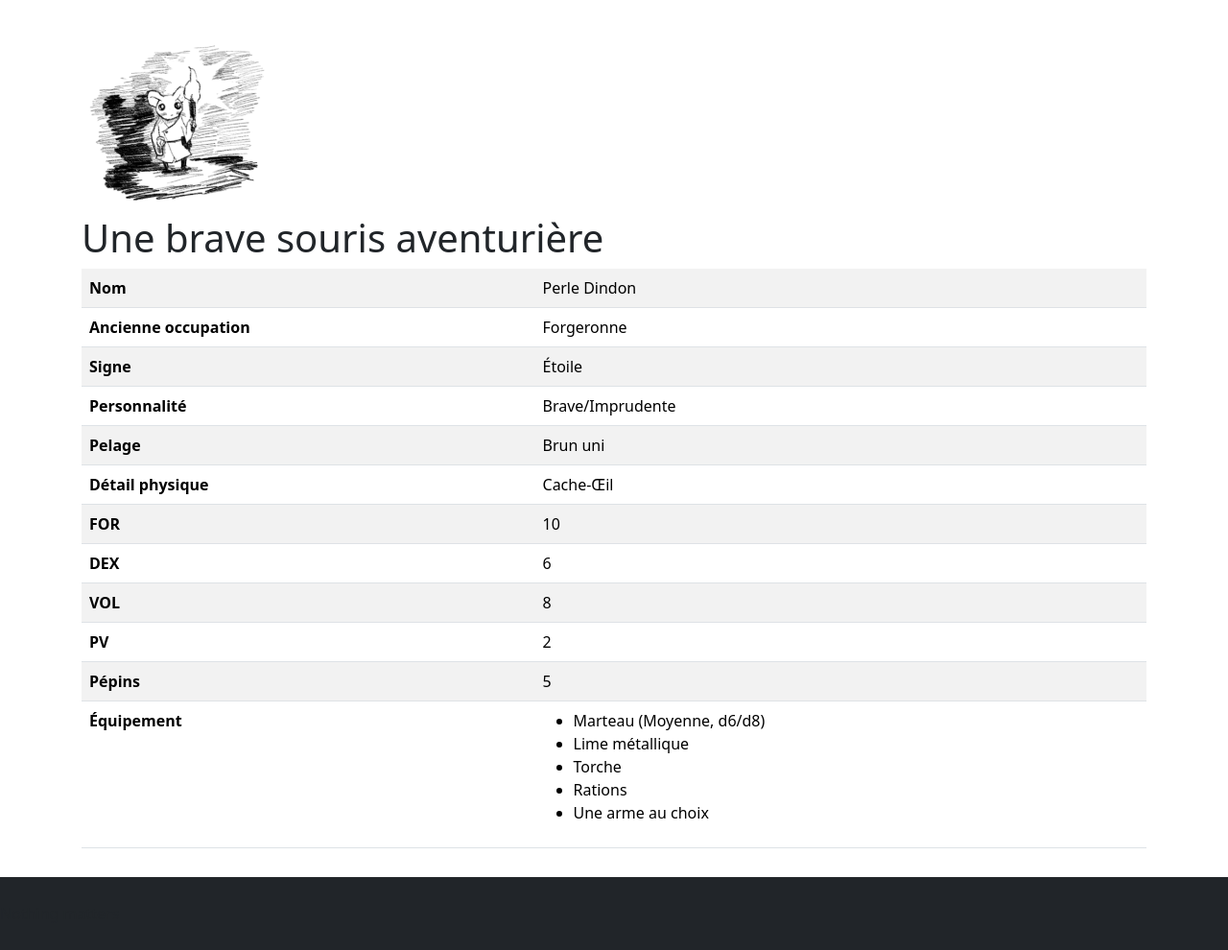
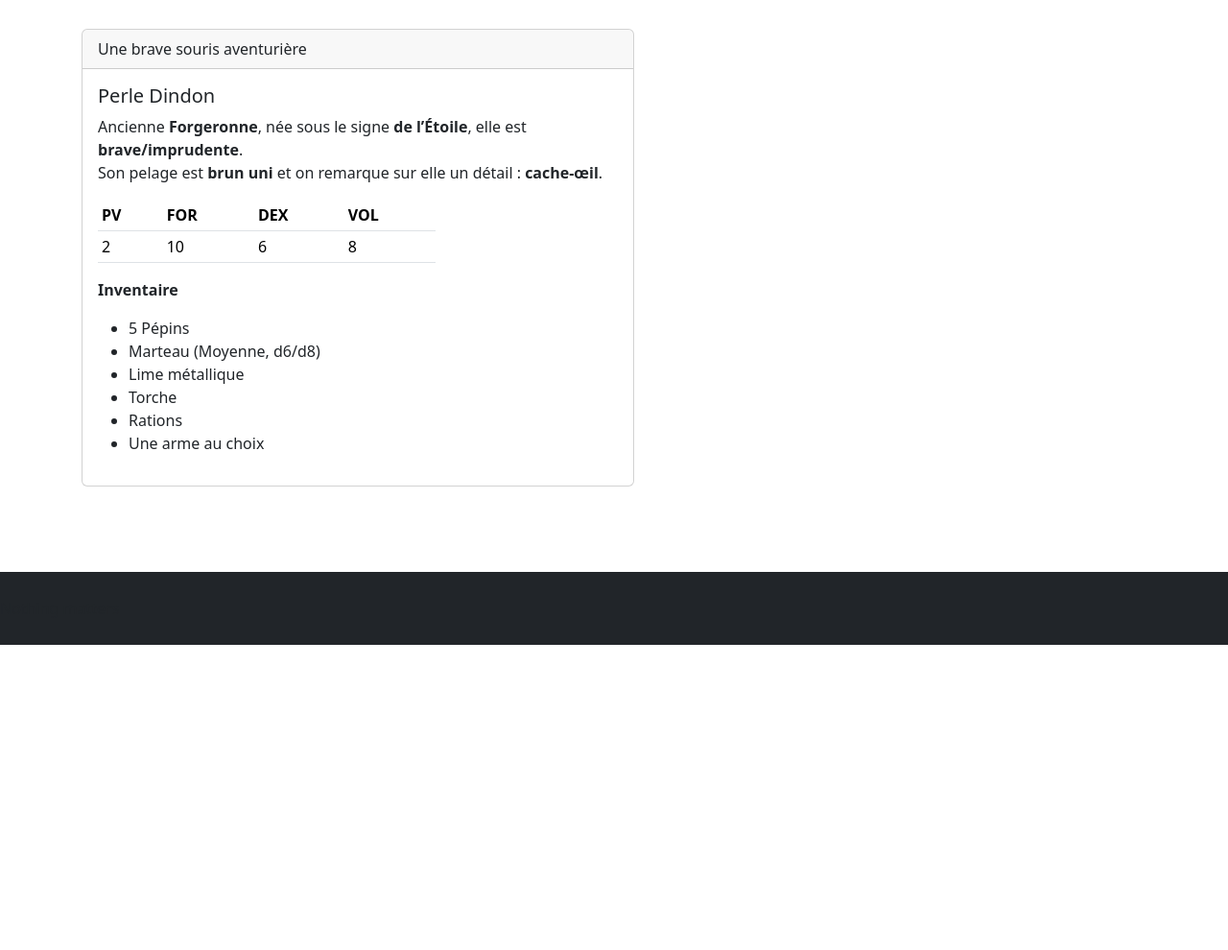
Before and after one commit to philippe-lemaire/ttrpg_tools, a Django app: a page that uses mausritter/templates/mausritter/generate_mouse_pc.html in a window 1280 px wide. Shown: the part 144-1134 px from the top of the page at 96% size. After the commit the page ends 816 px from the top, so only its background shows below. Run offline with Django 4.2, Linux system fonts and the light colour scheme.

Commit message:
new card presentation for mausritter pc

```diff
--- a/mausritter/game_logic/npc.py
+++ b/mausritter/game_logic/npc.py
@@ -126,7 +126,14 @@ last_names = [
     "Tunnelier",
     "Voltigeur",
 ]
-signs = ["Étoile", "Roue", "Gland", "Tempête", "Lune", "Mère"]
+signs = [
+    "de l’Étoile",
+    "de la Roue",
+    "du Gland",
+    "de la Tempête",
+    "de la Lune",
+    "de la Mère",
+]
 dispositions = [
     "Brave/Imprudente",
     "Travailleuse/Sans imagination",
--- a/mausritter/templates/mausritter/generate_mouse_pc.html
+++ b/mausritter/templates/mausritter/generate_mouse_pc.html
@@ -2,73 +2,51 @@
 
 
 {% block content %}
-{% load static%}
-<img src="{% static 'mausritter/npc.png' %}" alt="Une petite souris">
-
-<h1>Une brave souris aventurière</h1>
 
 
-<table class="table table-striped">
+<div class="card" style="width: 36rem;">
+  <div class="card-header">
+    Une brave souris aventurière
+
+  </div>
+  <div class="card-body">
+    <h5 class="card-title">{{pc.name}}</h5>
+    <p class="card-text">
+      Ancienne <b>{{pc.background}}</b>, née sous le signe <b>{{pc.sign}}</b>, elle est <b>{{pc.disposition|lower}}</b>.<br/>
+      Son pelage est <b>{{pc.fur|lower}}</b> et on remarque sur elle un détail : <b>{{pc.physical_trait|lower}}</b>.
+    </p>
+    <p class="card-text">
+      <table class="table table-sm table-responsive-sm" style="width: 22rem;">
+        <thead>
           <tr>
-        <td><b>Nom</b></td>
-        <td>{{pc.name}}</td>
+            <th scope="col">PV</th>
+            <th scope="col">FOR</th>
+            <th scope="col">DEX</th>
+            <th scope="col">VOL</th>
           </tr>
+        </thead>
+        <tbody>
           <tr>
-        <td><b>Ancienne occupation</b></td>
-        <td>{{pc.background}}</td>
-
-    </tr>
-    <tr>
-        <td><b>Signe</b></td>
-        <td>{{pc.sign}}</td>
-
-    </tr>
-    <tr>
-        <td><b>Personnalité</b></td>
-        <td>{{pc.disposition}}</td>
-
-    </tr>
-    <tr>
-        <td><b>Pelage</b></td>
-        <td>{{pc.fur}}</td>
-
-    </tr>
-    <tr>
-        <td><b>Détail physique</b></td>
-        <td>{{pc.physical_trait}}</td>
-
-    </tr>
-    <tr>
-        <td><b>FOR</b></td>
+            <td>{{pc.HP}}</td>
             <td>{{pc.STR}}</td>
-    </tr>
-    <tr>
-        <td><b>DEX</b></td>
             <td>{{pc.DEX}}</td>
-    </tr>
-    <tr>
-        <td><b>VOL</b></td>
             <td>{{pc.WIL}}</td>
           </tr>
-    <tr>
-        <td><b>PV</b></td>
-        <td>{{pc.HP}}</td>
-    </tr>
-    <tr>
-        <td><b>Pépins</b></td>
-        <td>{{pc.pips}}</td>
-    </tr>
-    <tr>
-        <td><b>Équipement</b></td>
-        <td>
+        </tbody>
+      </table>
+    </p>
+    <p class="card-text"></p>
+    <p class="card-text">
+      <b>Inventaire</b></td>
         <ul>
+          <li>{{pc.pips}} Pépins</li>
             {% for item in pc.inventory %}
             <li>{{item}}</li>
             {% endfor %}
             <li>Une arme au choix</li>
         </ul>
-        </td>
-    </tr>
+    </p>
+  </div>
+</div>
 
-</table>
 {% endblock %}
```
Lines whose indentation alone changed are shown as unchanged.
